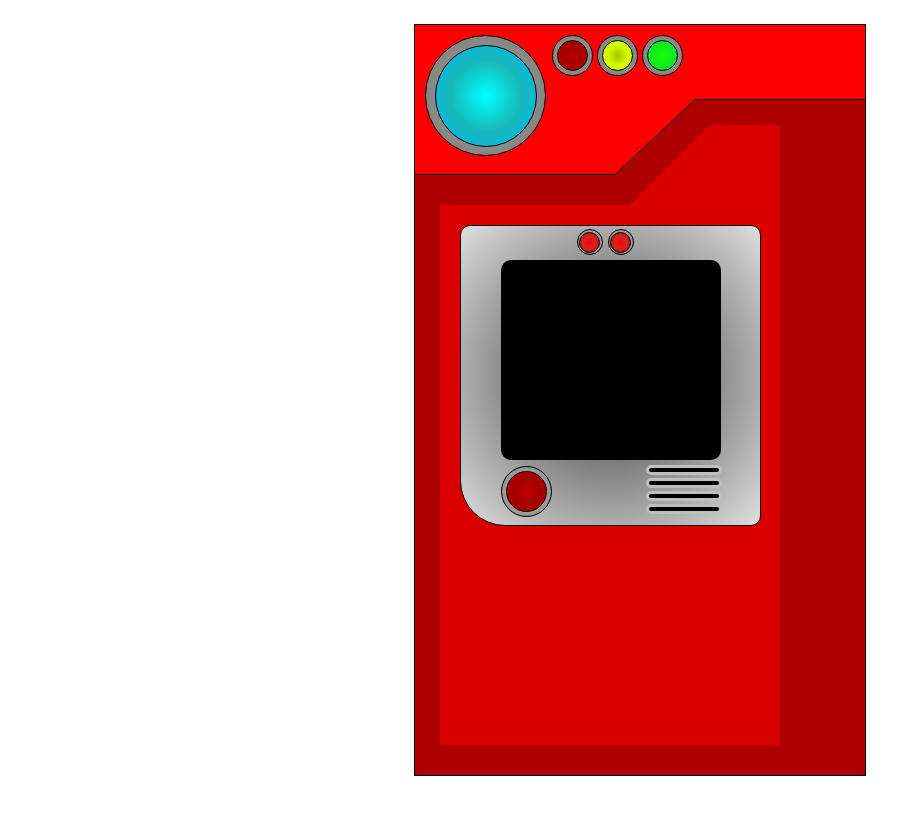
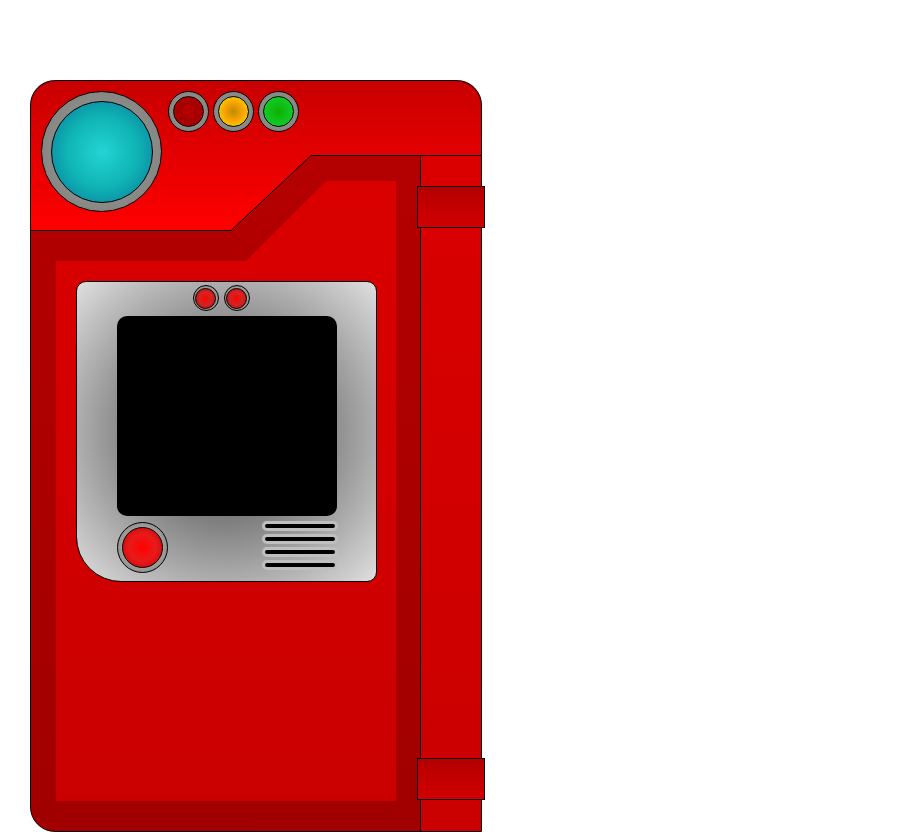
Before and after one commit to GioXdaZ/pokedex-v2, a React (Vite) app: page / in a window 1280 px wide. Shown: the whole page, without its empty margins (0-899 px from the left). Before the commit the page ends 800 px from the top, so only its background shows below. Built offline with nearby package versions, Linux system fonts and the light colour scheme.

Commit message:
Commit 4

```diff
--- a/src/App.jsx
+++ b/src/App.jsx
@@ -1,6 +1,7 @@
 import "./pokedexStyles/pokedexStyles.css";
 import { PokedexTop } from "./components/PokedexTop";
 import { PokedexScreen } from "./components/PokedexScreen";
+import { PokedexHinge } from "./components/PokedexHinge";
 
 function App() {
   return (
@@ -30,6 +31,7 @@ function App() {
           </div>
         </div>
       </div>
+      <PokedexHinge/>
     </div>
   );
 }
--- /dev/null
+++ b/src/components/PokedexHinge.css
@@ -0,0 +1,21 @@
+.pokeHinge {
+  display: flex;
+  flex-direction: column;
+  height: 675px;
+  width: 60px;
+  background: linear-gradient(rgb(218, 0, 0),rgb(202, 0, 0));
+  margin-top: 75px;
+  margin-left: auto;
+  border-left: 1px solid black;
+  gap: 500px;
+}
+
+.pokeRings {
+  display: flex;
+  height: 40px;
+  width: 66px;
+  background: linear-gradient(rgb(180, 0, 0),rgb(209, 0, 0));
+  align-self: center;
+  border: 1px solid black;
+  margin-top: 30px;
+}
--- /dev/null
+++ b/src/components/PokedexHinge.jsx
@@ -0,0 +1,10 @@
+import "./PokedexHinge.css";
+
+export const PokedexHinge = () => {
+  return (
+    <div className="pokeHinge">
+      <div className="pokeRings"></div>
+      <div className="pokeRings"></div>
+    </div>
+  );
+};
--- a/src/components/PokedexScreen.css
+++ b/src/components/PokedexScreen.css
@@ -81,7 +81,7 @@
   display: flex;
   width: 39px;
   height: 39px;
-  background: radial-gradient(rgb(187, 0, 0), rgb(163, 0, 0), rgb(197, 0, 0));
+  background: radial-gradient(rgb(255, 0, 0), rgba(236, 13, 13, 0.918), rgb(197, 0, 0));
   border-radius: 100%;
   position: absolute;
   margin-top: 4px;
--- a/src/components/PokedexTop.css
+++ b/src/components/PokedexTop.css
@@ -8,6 +8,9 @@
     100% calc(100% - 75.00px),
     calc(100% - 170px) calc(100% - 75px),
     calc(100% - 250.00px) 100%, 0 100%);
+  border-top-left-radius: 25px;
+  border-top-right-radius: 25px;
+
 }
 
 
@@ -15,12 +18,14 @@
   display: flex;
   width: 450px;
   height: 149px;
-  background: red;
+  background: linear-gradient(rgb(200, 0, 0),rgb(255, 0, 0));
   position: absolute;
   clip-path: polygon(0 0, 100% 0,
     100% calc(100% - 75.00px),
     calc(100% - 170px) calc(100% - 75px),
     calc(100% - 250.00px) 100%, 0 100%);
+  border-top-left-radius: 25px;
+  border-top-right-radius: 25px;
 }
 
 .borderHuge {
@@ -39,7 +44,7 @@
   display: flex;
   width: 100px;
   height: 100px;
-  background: radial-gradient(aqua, rgb(23, 184, 184), rgb(0, 183, 255));
+  background: radial-gradient(rgb(36, 212, 212), rgb(15, 180, 180), rgb(9, 114, 155));
   border-radius: 100%;
   position: absolute;
   margin: 9px 9px;
@@ -80,7 +85,7 @@
   display: flex;
   width: 29px;
   height: 29px;
-  background: radial-gradient(rgb(172, 190, 2), rgb(208, 255, 0), rgb(208, 255, 0));
+  background: radial-gradient(rgb(190, 140, 2), rgb(255, 166, 0), rgb(208, 255, 0));
   border-radius: 100%;
   position: absolute;
   margin-top: 4px;
@@ -92,7 +97,7 @@
   display: flex;
   width: 29px;
   height: 29px;
-  background: radial-gradient(rgb(21, 255, 0), rgb(15, 216, 58)),rgb(30, 255, 0);
+  background: radial-gradient(rgb(15, 175, 0), rgb(15, 216, 58)),rgb(30, 255, 0);
   border-radius: 100%;
   position: absolute;
   margin-top: 4px;
--- a/src/pokedexStyles/pokedexStyles.css
+++ b/src/pokedexStyles/pokedexStyles.css
@@ -3,13 +3,13 @@
   position: absolute;
   width: 450px;
   height: 750px;
-  background-color: rgb(175, 0, 0);
-  top: 0;
-  right: 0;
-  bottom: 0;
-  left: 0;
-  margin: auto;
+  background: linear-gradient(rgb(182, 0, 0),rgb(161, 0, 0));
+  margin-top: 80px;
+  margin-left: 30px;
   border: 1px solid black;
+  border-top-left-radius: 25px;
+  border-top-right-radius: 25px;
+  border-bottom-left-radius: 25px;
 }
 
 .bodyScreen {
@@ -17,7 +17,7 @@
   position: absolute;
   width: 340px;
   height: 620px;
-  background: rgb(218, 0, 0);
+  background: linear-gradient(rgb(218, 0, 0),rgb(202, 0, 0));
   clip-path: polygon(
     0 80px,
     190px 80px,
```
Lines whose indentation alone changed are shown as unchanged.
